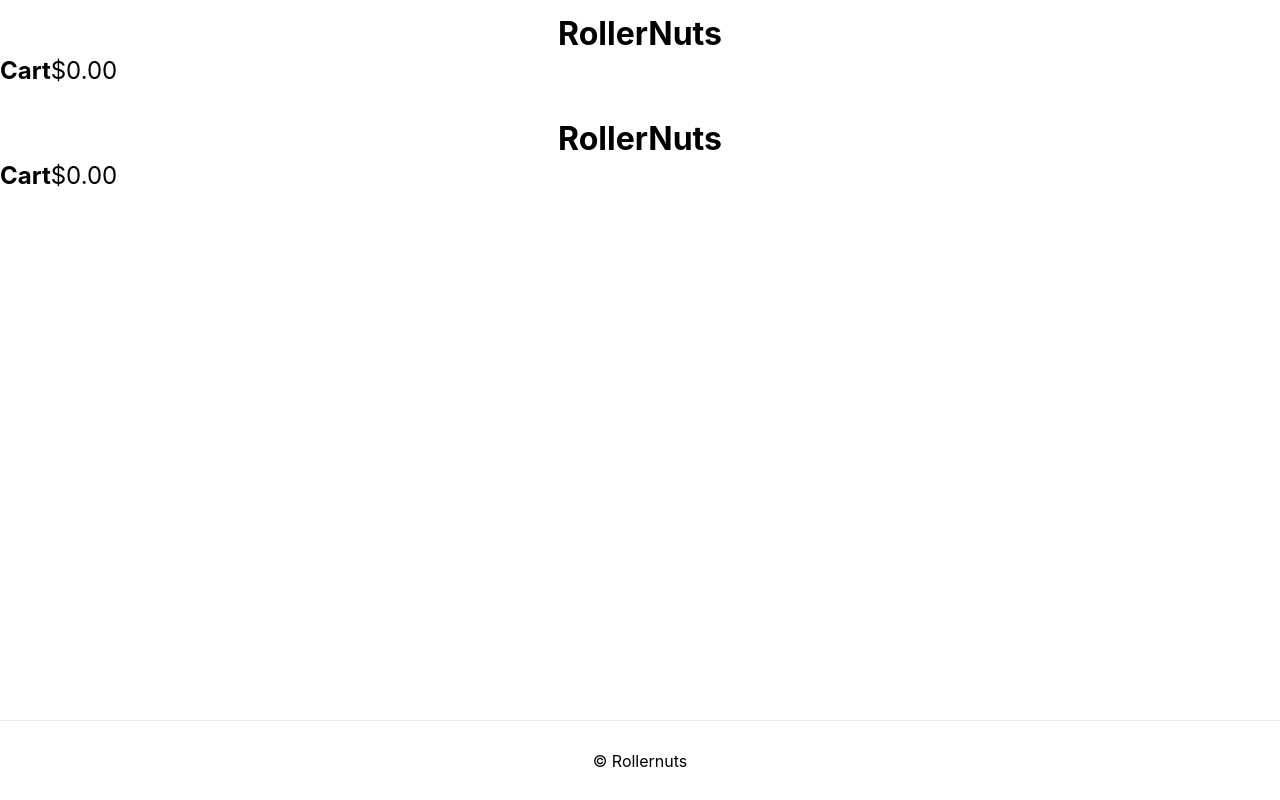
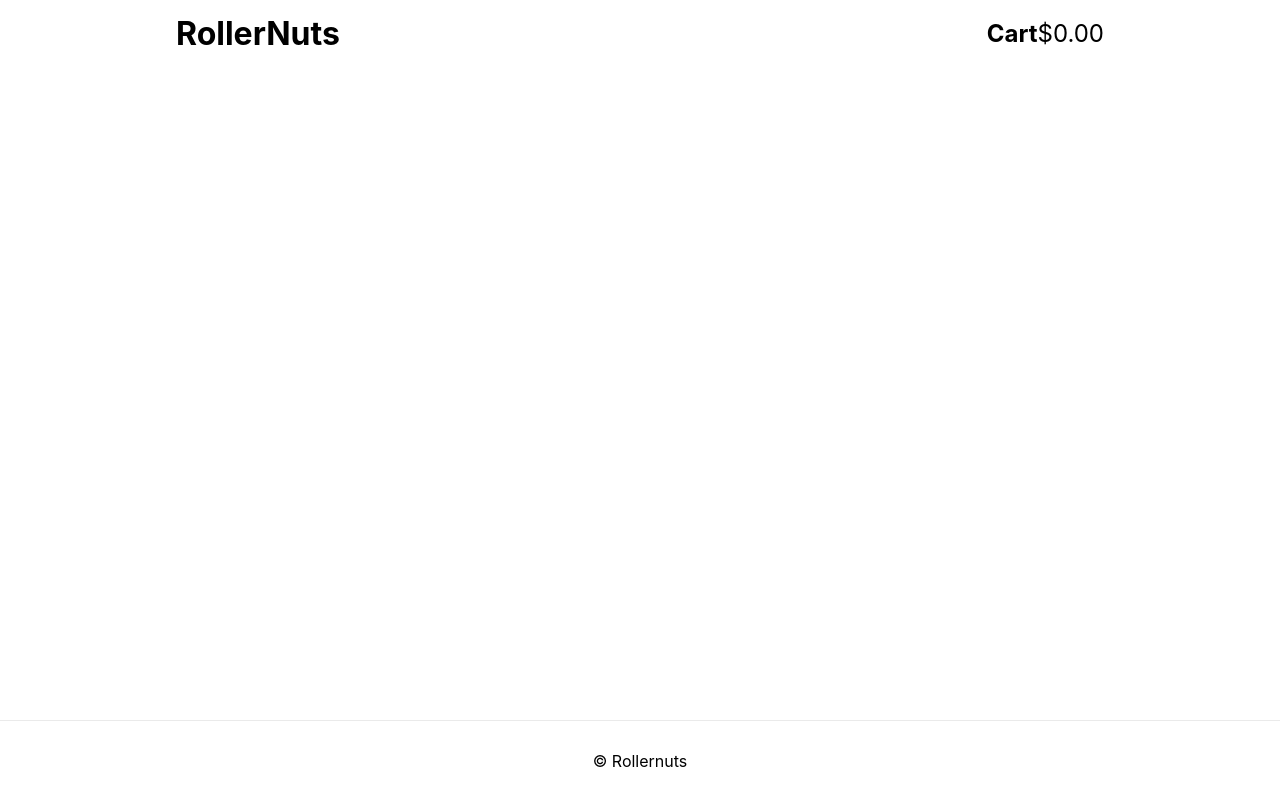
Before and after one commit to fac21/week9-sjmn, a Next.js app: page / in a window 1280 px wide. Built offline with nearby package versions, Linux system fonts and the light colour scheme.

Commit message:
fix typo- Layout and uncomment component file path
Co-authored-by: Mariya Peychinova <mariapeichinova@gmail.com>
Co-authored-by: Jo Humphrey <31373245+jamdelion@users.noreply.github.com>
Co-authored-by: Nafisa Axmed <nafisa@Nafisas-MacBook-Air.local>

```diff
--- a/components/Layout/Layout.js
+++ b/components/Layout/Layout.js
@@ -1,21 +1,20 @@
-import Head from 'next/head'
+import Head from "next/head";
 //import Image from 'next/image'
-import styles from './layout.module.css'
+import styles from "./Layout.module.css";
 //import utilStyles from '../../styles/utils.module.css'
 //import Link from 'next/link'
-import Nav from '../Nav/Nav.js'
-//import Footer from '../Footer/Footer.js'
+import Nav from "../Nav/Nav.js";
+import Footer from "../Footer/Footer.js";
 
-export default function Layout({children}) {
+export default function Layout({ children }) {
   return (
     <div className={styles.layout}>
       <Head>
         <link rel="icon" href="/favicon.ico" />
       </Head>
       <Nav />
-      { children }
-      {/* <Footer /> */}
-
+      {children}
+      <Footer />
     </div>
-    )
+  );
 }
--- a/components/Nav/Nav.js
+++ b/components/Nav/Nav.js
@@ -1,13 +1,13 @@
 import Link from 'next/link';
 
-// import Container from '../Container/';
+import Container from '../Container/Container.js';
 
 import styles from './Nav.module.css';
 
 export default function Nav({ children }) {
   return (
     <nav className={styles.nav}>
-      {/* <Container className={styles.navContainer}> */}
+      <Container className={styles.navContainer}>
         <p className={styles.title}>
           <Link href="/">
             <a>
@@ -23,7 +23,7 @@ export default function Nav({ children }) {
             <span className="snipcart-total-price">$0.00</span>
           </a>
         </p>
-      {/* </Container> */}
+      </Container>
       </nav>
   )
 }
--- a/pages/index.js
+++ b/pages/index.js
@@ -1,24 +1,20 @@
-import Head from 'next/head'
-import Image from 'next/image'
-import styles from '../styles/Home.module.css'
-import Layout from '../components/Layout/Layout.js'
-import Nav from '../components/Nav/Nav.js'
+import Head from "next/head";
+import Image from "next/image";
+import styles from "../styles/Home.module.css";
+import Layout from "../components/Layout/Layout.js";
+import Nav from "../components/Nav/Nav.js";
 import Footer from "../components/Footer/Footer.js";
 import Container from "../components/Container/Container.js";
 
 export default function Home() {
   return (
-      <Layout>
-    {/* <div className={styles.container}> */}
+    <Layout>
       <Head>
         <title>RollerNuts</title>
         <link rel="icon" href="/favicon.ico" />
       </Head>
 
-      <Nav></Nav>
       <Container />
-      <Footer />
-    {/* </div> */}
     </Layout>
-  )
+  );
 }
```
Lines whose indentation alone changed are shown as unchanged.
